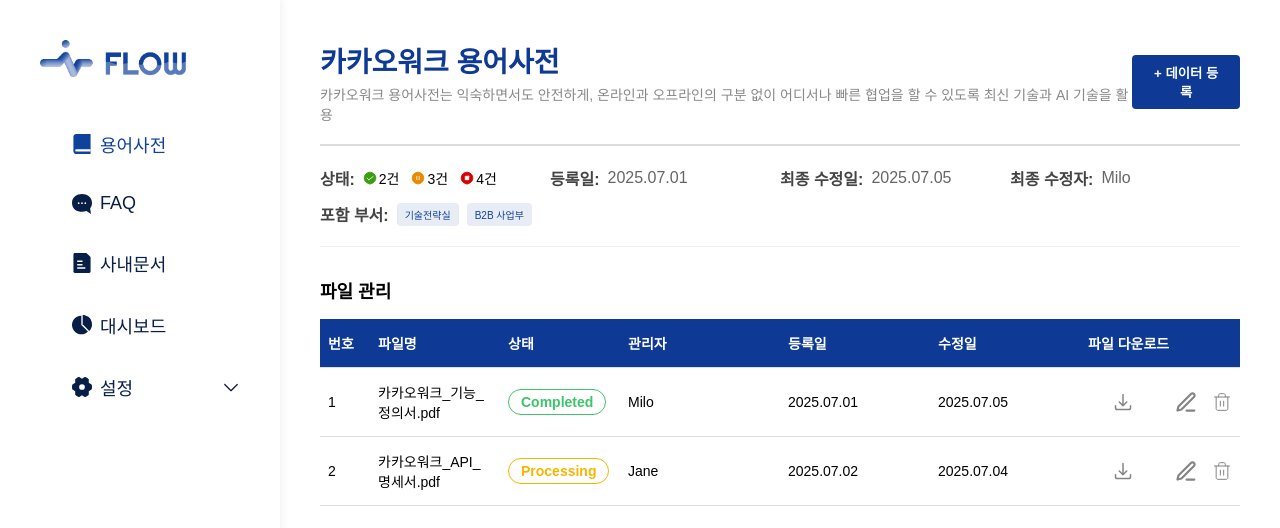
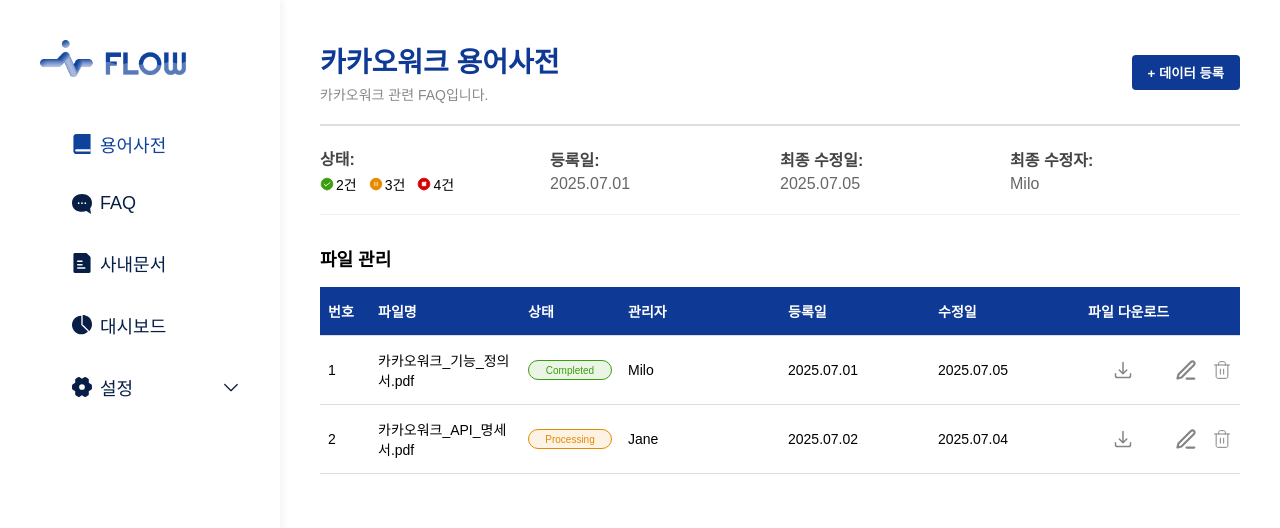
Before and after one commit to Lseojeong/Flow-FrontEnd, a React (Vite) app: page /dictionary/1 in a window 1280 px wide. Shown: the top 528 px of the page. Built offline with nearby package versions, Linux system fonts and the light colour scheme; a web font is replaced by a local one.

Commit message:
feat: 상세 페이지 레이아웃 및 테이블 정렬 수정

```diff
--- a/src/pages/dictionary/DictionaryDetailPage.tsx
+++ b/src/pages/dictionary/DictionaryDetailPage.tsx
@@ -3,13 +3,13 @@
 import SideBar from '@/components/common/layout/SideBar';
 import { commonMenuItems, settingsMenuItems } from '@/constants/SideBar.constants';
 import { symbolTextLogo } from '@/assets/logo';
-import { DepartmentTagList } from '@/components/common/department/DepartmentTagList';
 import DownloadIcon from '@/assets/icons/common/download.svg?react';
 import EditIcon from '@/assets/icons/common/edit.svg?react';
 import DeleteIcon from '@/assets/icons/common/delete.svg?react';
 import { dictMockData } from '@/pages/mock/dictMock';
 import StatusSummary from '@/components/common/status/StatusSummary';
 import { StatusItemData } from '@/components/common/status/Status.types';
+import { StatusBadge } from '@/components/common/status/StatusBadge';
 
 const menuItems = [...commonMenuItems, ...settingsMenuItems];
 
@@ -38,40 +38,35 @@
         <Header>
           <TitleGroup>
             <Title>{detailData.name}</Title>
-            <SubTitle>{detailData.name}는 익숙하면서도 안전하게, 온라인과 오프라인의 구분 없이 어디서나 빠른 협업을 할 수 있도록 최신 기술과 AI 기술을 활용</SubTitle>
+            <SubTitle>{detailData.description}</SubTitle>
           </TitleGroup>
           <RegisterButton>+ 데이터 등록</RegisterButton>
         </Header>
 
         <InfoBox>
-          <InfoItem>
+          <InfoItemColumn>
             <Label>상태:</Label>
             <Value>
               <StatusSummary items={statusItems} />
             </Value>
-          </InfoItem>
+          </InfoItemColumn>
 
-          <InfoItem>
+          <InfoItemColumn>
             <Label>등록일:</Label>
             <Value>{detailData.registeredDate}</Value>
-          </InfoItem>
+          </InfoItemColumn>
 
-          <InfoItem>
+          <InfoItemColumn>
             <Label>최종 수정일:</Label>
             <Value>{detailData.lastModified}</Value>
-          </InfoItem>
+          </InfoItemColumn>
 
-          <InfoItem>
+          <InfoItemColumn>
             <Label>최종 수정자:</Label>
             <Value>{detailData.lastEditor}</Value>
-          </InfoItem>
+          </InfoItemColumn>
 
-          <InfoItem style={{ flexBasis: '100%', marginTop: '12px' }}>
-            <Label>포함 부서:</Label>
-            <Value>
-              <DepartmentTagList departments={detailData.departments} />
-            </Value>
-          </InfoItem>
+
         </InfoBox>
 
         <FileSection>
@@ -81,11 +76,11 @@
               <tr>
                 <Th style={{ width: '50px' }}>번호</Th>
                 <Th>파일명</Th>
-                <Th style={{ width: '120px' }}>상태</Th>
+                <Th style={{ width: '100px' }}>상태</Th>
                 <Th style={{ width: '160px' }}>관리자</Th>
                 <Th style={{ width: '150px' }}>등록일</Th>
                 <Th style={{ width: '150px' }}>수정일</Th>
-                <Th style={{ width: '160px', textAlign: 'left' }}>파일 다운로드</Th>
+                <Th style={{ width: '160px' }}>파일 다운로드</Th>
               </tr>
             </thead>
             <tbody>
@@ -94,17 +89,7 @@
                   <Td>{index + 1}</Td>
                   <Td>{file.name}</Td>
                   <Td>
-                    <OutlinedStatusBadge
-                      status={
-                        file.status === 'Completed'
-                          ? 'green'
-                          : file.status === 'Processing'
-                          ? 'yellow'
-                          : 'red'
-                      }
-                    >
-                      {file.status}
-                    </OutlinedStatusBadge>
+                    <StatusBadge status={file.status}>{file.status}</StatusBadge>
                   </Td>
                   <Td>{file.manager}</Td>
                   <Td>{file.registeredAt}</Td>
@@ -129,6 +114,7 @@
     </PageWrapper>
   );
 }
+
 
 const PageWrapper = styled.div`
   display: flex;
@@ -204,6 +190,12 @@
   min-width: 160px;
 `;
 
+const InfoItemColumn = styled(InfoItem)`
+  flex-direction: column;
+  align-items: flex-start;
+  gap: 4px;
+`;
+
 const Label = styled.div`
   font-weight: 600;
   color: #444;
@@ -275,21 +267,6 @@
   }
 `;
 
-const OutlinedStatusBadge = styled.span<{ status: 'green' | 'yellow' | 'red' }>`
-  display: inline-block;
-  padding: 4px 12px;
-  border-radius: 20px;
-  font-size: 14px;
-  font-weight: 600;
-  border: 1.5px solid
-    ${({ status }) =>
-      status === 'green' ? '#3FC36C' : status === 'yellow' ? '#F7B500' : '#F04438'};
-  color: ${({ status }) =>
-    status === 'green' ? '#3FC36C' : status === 'yellow' ? '#F7B500' : '#F04438'};
-  background: transparent;
-  white-space: nowrap;
-`;
-
 const NoData = styled.div`
   margin-left: 280px;
   padding: 40px;
--- a/src/pages/docs/DocsDetailPage.tsx
+++ b/src/pages/docs/DocsDetailPage.tsx
@@ -7,15 +7,16 @@
 import DownloadIcon from '@/assets/icons/common/download.svg?react';
 import EditIcon from '@/assets/icons/common/edit.svg?react';
 import DeleteIcon from '@/assets/icons/common/delete.svg?react';
-import { dictMockData } from '@/pages/mock/dictMock'; // 사내문서 데이터도 dictMockData에 포함되어 있어야 합니다
+import { dictMockData } from '@/pages/mock/dictMock';
 import StatusSummary from '@/components/common/status/StatusSummary';
 import { StatusItemData } from '@/components/common/status/Status.types';
+import { StatusBadge } from '@/components/common/status/StatusBadge';
 
 const menuItems = [...commonMenuItems, ...settingsMenuItems];
 
-export default function DocsDetailPage() {
-  const { docId } = useParams();
-  const detailData = dictMockData.find((item) => item.id.toString() === docId);
+export default function DictionaryDetailPage() {
+  const { dictionaryId } = useParams();
+  const detailData = dictMockData.find((item) => item.id.toString() === dictionaryId);
 
   if (!detailData) return <NoData>데이터가 없습니다.</NoData>;
 
@@ -30,7 +31,7 @@
       <SideBar
         logoSymbol={symbolTextLogo}
         menuItems={menuItems}
-        activeMenuId="docs"
+        activeMenuId="dictionary"
         onMenuClick={() => {}}
       />
 
@@ -38,40 +39,40 @@
         <Header>
           <TitleGroup>
             <Title>{detailData.name}</Title>
-            <SubTitle>{detailData.name}는 익숙하면서도 안전하게, 온라인과 오프라인의 구분 없이 어디서나 빠른 협업을 할 수 있도록 최신 기술과 AI 기술을 활용</SubTitle>
+            <SubTitle>{detailData.description}</SubTitle>
           </TitleGroup>
           <RegisterButton>+ 데이터 등록</RegisterButton>
         </Header>
 
         <InfoBox>
-          <InfoItem>
+          <InfoItemColumn>
             <Label>상태:</Label>
             <Value>
               <StatusSummary items={statusItems} />
             </Value>
-          </InfoItem>
+          </InfoItemColumn>
 
-          <InfoItem>
+          <InfoItemColumn>
             <Label>등록일:</Label>
             <Value>{detailData.registeredDate}</Value>
-          </InfoItem>
+          </InfoItemColumn>
 
-          <InfoItem>
+          <InfoItemColumn>
             <Label>최종 수정일:</Label>
             <Value>{detailData.lastModified}</Value>
-          </InfoItem>
+          </InfoItemColumn>
 
-          <InfoItem>
+          <InfoItemColumn>
             <Label>최종 수정자:</Label>
             <Value>{detailData.lastEditor}</Value>
-          </InfoItem>
+          </InfoItemColumn>
 
-          <InfoItem style={{ flexBasis: '100%', marginTop: '12px' }}>
+          <InfoItemColumn style={{ flexBasis: '100%', marginTop: '12px' }}>
             <Label>포함 부서:</Label>
             <Value>
               <DepartmentTagList departments={detailData.departments} />
             </Value>
-          </InfoItem>
+          </InfoItemColumn>
         </InfoBox>
 
         <FileSection>
@@ -81,11 +82,11 @@
               <tr>
                 <Th style={{ width: '50px' }}>번호</Th>
                 <Th>파일명</Th>
-                <Th style={{ width: '120px' }}>상태</Th>
+                <Th style={{ width: '100px' }}>상태</Th>
                 <Th style={{ width: '160px' }}>관리자</Th>
                 <Th style={{ width: '150px' }}>등록일</Th>
                 <Th style={{ width: '150px' }}>수정일</Th>
-                <Th style={{ width: '160px', textAlign: 'left' }}>파일 다운로드</Th>
+                <Th style={{ width: '160px' }}>파일 다운로드</Th>
               </tr>
             </thead>
             <tbody>
@@ -94,17 +95,7 @@
                   <Td>{index + 1}</Td>
                   <Td>{file.name}</Td>
                   <Td>
-                    <OutlinedStatusBadge
-                      status={
-                        file.status === 'Completed'
-                          ? 'green'
-                          : file.status === 'Processing'
-                          ? 'yellow'
-                          : 'red'
-                      }
-                    >
-                      {file.status}
-                    </OutlinedStatusBadge>
+                    <StatusBadge status={file.status}>{file.status}</StatusBadge>
                   </Td>
                   <Td>{file.manager}</Td>
                   <Td>{file.registeredAt}</Td>
@@ -130,7 +121,6 @@
   );
 }
 
-// 스타일
 
 const PageWrapper = styled.div`
   display: flex;
@@ -206,6 +196,12 @@
   min-width: 160px;
 `;
 
+const InfoItemColumn = styled(InfoItem)`
+  flex-direction: column;
+  align-items: flex-start;
+  gap: 4px;
+`;
+
 const Label = styled.div`
   font-weight: 600;
   color: #444;
@@ -277,21 +273,6 @@
   }
 `;
 
-const OutlinedStatusBadge = styled.span<{ status: 'green' | 'yellow' | 'red' }>`
-  display: inline-block;
-  padding: 4px 12px;
-  border-radius: 20px;
-  font-size: 14px;
-  font-weight: 600;
-  border: 1.5px solid
-    ${({ status }) =>
-      status === 'green' ? '#3FC36C' : status === 'yellow' ? '#F7B500' : '#F04438'};
-  color: ${({ status }) =>
-    status === 'green' ? '#3FC36C' : status === 'yellow' ? '#F7B500' : '#F04438'};
-  background: transparent;
-  white-space: nowrap;
-`;
-
 const NoData = styled.div`
   margin-left: 280px;
   padding: 40px;
--- a/src/pages/faq/FaqDetailPage.tsx
+++ b/src/pages/faq/FaqDetailPage.tsx
@@ -10,12 +10,13 @@
 import { dictMockData } from '@/pages/mock/dictMock';
 import StatusSummary from '@/components/common/status/StatusSummary';
 import { StatusItemData } from '@/components/common/status/Status.types';
+import { StatusBadge } from '@/components/common/status/StatusBadge';
 
 const menuItems = [...commonMenuItems, ...settingsMenuItems];
 
-export default function FaqDetailPage() {
-  const { categoryId } = useParams();
-  const detailData = dictMockData.find((item) => item.id.toString() === categoryId);
+export default function DictionaryDetailPage() {
+  const { dictionaryId } = useParams();
+  const detailData = dictMockData.find((item) => item.id.toString() === dictionaryId);
 
   if (!detailData) return <NoData>데이터가 없습니다.</NoData>;
 
@@ -30,7 +31,7 @@
       <SideBar
         logoSymbol={symbolTextLogo}
         menuItems={menuItems}
-        activeMenuId="faq"
+        activeMenuId="dictionary"
         onMenuClick={() => {}}
       />
 
@@ -38,40 +39,40 @@
         <Header>
           <TitleGroup>
             <Title>{detailData.name}</Title>
-            <SubTitle>{detailData.name} 관련 FAQ 입니다.</SubTitle>
+            <SubTitle>{detailData.description}</SubTitle>
           </TitleGroup>
           <RegisterButton>+ 데이터 등록</RegisterButton>
         </Header>
 
         <InfoBox>
-          <InfoItem>
+          <InfoItemColumn>
             <Label>상태:</Label>
             <Value>
               <StatusSummary items={statusItems} />
             </Value>
-          </InfoItem>
+          </InfoItemColumn>
 
-          <InfoItem>
+          <InfoItemColumn>
             <Label>등록일:</Label>
             <Value>{detailData.registeredDate}</Value>
-          </InfoItem>
+          </InfoItemColumn>
 
-          <InfoItem>
+          <InfoItemColumn>
             <Label>최종 수정일:</Label>
             <Value>{detailData.lastModified}</Value>
-          </InfoItem>
+          </InfoItemColumn>
 
-          <InfoItem>
+          <InfoItemColumn>
             <Label>최종 수정자:</Label>
             <Value>{detailData.lastEditor}</Value>
-          </InfoItem>
+          </InfoItemColumn>
 
-          <InfoItem style={{ flexBasis: '100%', marginTop: '12px' }}>
+          <InfoItemColumn style={{ flexBasis: '100%', marginTop: '12px' }}>
             <Label>포함 부서:</Label>
             <Value>
               <DepartmentTagList departments={detailData.departments} />
             </Value>
-          </InfoItem>
+          </InfoItemColumn>
         </InfoBox>
 
         <FileSection>
@@ -81,11 +82,11 @@
               <tr>
                 <Th style={{ width: '50px' }}>번호</Th>
                 <Th>파일명</Th>
-                <Th style={{ width: '120px' }}>상태</Th>
+                <Th style={{ width: '100px' }}>상태</Th>
                 <Th style={{ width: '160px' }}>관리자</Th>
                 <Th style={{ width: '150px' }}>등록일</Th>
                 <Th style={{ width: '150px' }}>수정일</Th>
-                <Th style={{ width: '160px', textAlign: 'left' }}>파일 다운로드</Th>
+                <Th style={{ width: '160px' }}>파일 다운로드</Th>
               </tr>
             </thead>
             <tbody>
@@ -94,17 +95,7 @@
                   <Td>{index + 1}</Td>
                   <Td>{file.name}</Td>
                   <Td>
-                    <OutlinedStatusBadge
-                      status={
-                        file.status === 'Completed'
-                          ? 'green'
-                          : file.status === 'Processing'
-                          ? 'yellow'
-                          : 'red'
-                      }
-                    >
-                      {file.status}
-                    </OutlinedStatusBadge>
+                    <StatusBadge status={file.status}>{file.status}</StatusBadge>
                   </Td>
                   <Td>{file.manager}</Td>
                   <Td>{file.registeredAt}</Td>
@@ -129,6 +120,7 @@
     </PageWrapper>
   );
 }
+
 
 const PageWrapper = styled.div`
   display: flex;
@@ -204,6 +196,12 @@
   min-width: 160px;
 `;
 
+const InfoItemColumn = styled(InfoItem)`
+  flex-direction: column;
+  align-items: flex-start;
+  gap: 4px;
+`;
+
 const Label = styled.div`
   font-weight: 600;
   color: #444;
@@ -275,21 +273,6 @@
   }
 `;
 
-const OutlinedStatusBadge = styled.span<{ status: 'green' | 'yellow' | 'red' }>`
-  display: inline-block;
-  padding: 4px 12px;
-  border-radius: 20px;
-  font-size: 14px;
-  font-weight: 600;
-  border: 1.5px solid
-    ${({ status }) =>
-      status === 'green' ? '#3FC36C' : status === 'yellow' ? '#F7B500' : '#F04438'};
-  color: ${({ status }) =>
-    status === 'green' ? '#3FC36C' : status === 'yellow' ? '#F7B500' : '#F04438'};
-  background: transparent;
-  white-space: nowrap;
-`;
-
 const NoData = styled.div`
   margin-left: 280px;
   padding: 40px;
```
